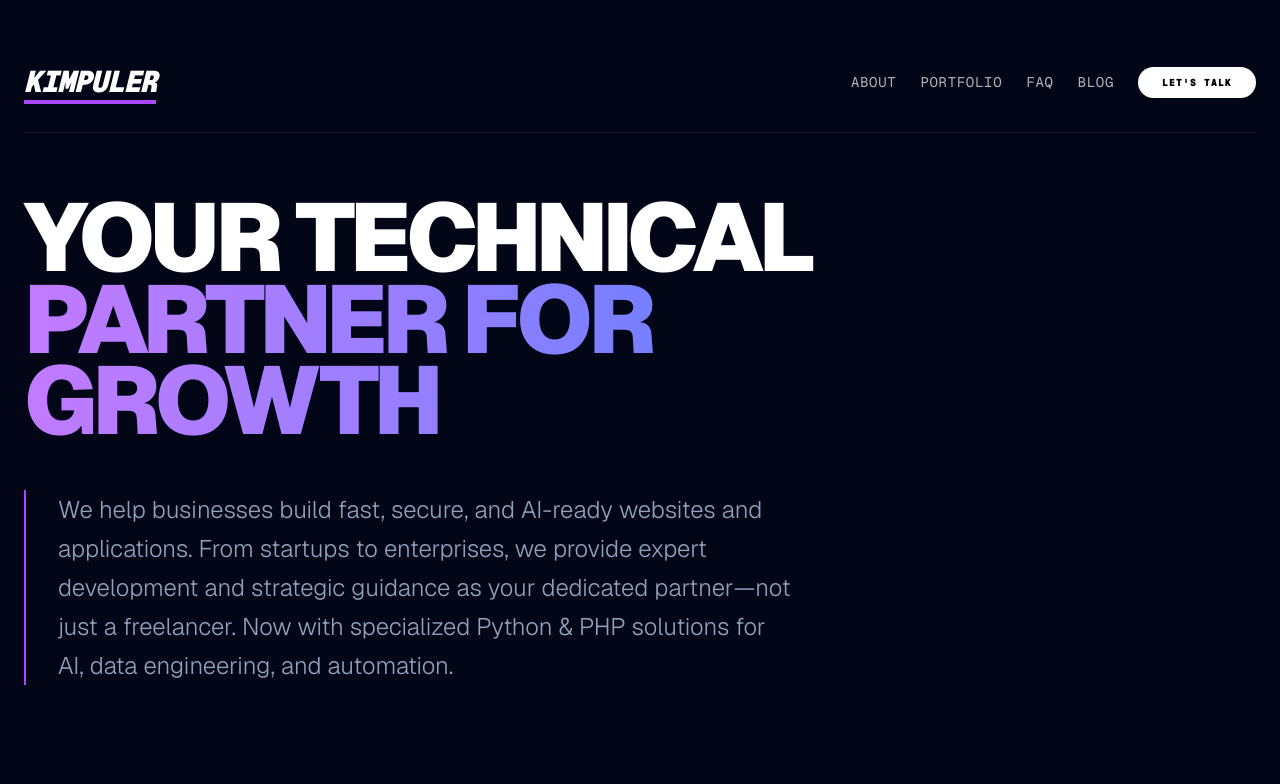
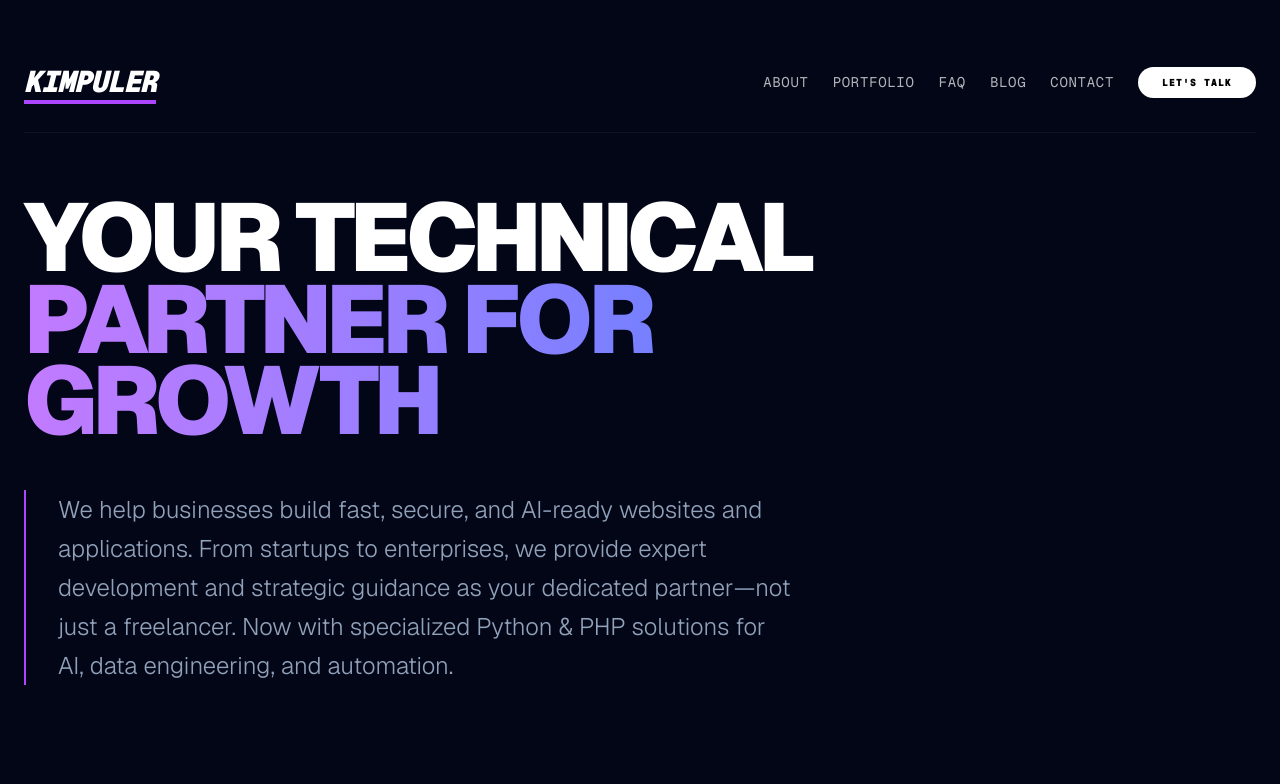
Before and after one commit to kimpuler19-sys/k1919-com, a Next.js app: page / in a window 1280 px wide. Shown: the top 784 px of the page. Built offline with nearby package versions, Linux system fonts and the light colour scheme; no server answers.

Commit message:
Update page.js

```diff
--- a/app/page.js
+++ b/app/page.js
@@ -135,7 +135,7 @@ export default function Home() {
             <Link href="/portfolio" className="text-white/70 hover:text-white transition text-sm uppercase tracking-wider">Portfolio</Link>
             <Link href="/faq" className="text-white/70 hover:text-white transition text-sm uppercase tracking-wider">FAQ</Link>
             <Link href="/blog" className="text-white/70 hover:text-white transition text-sm uppercase tracking-wider">Blog</Link>
-            {/* <Link href="/contact" className="text-white/70 hover:text-white transition text-sm uppercase tracking-wider">Contact</Link> */}
+            <Link href="/contact" className="text-white/70 hover:text-white transition text-sm uppercase tracking-wider">Contact</Link>
             <a href="https://wa.me/6283841632837" target="_blank" className="bg-white text-black px-6 py-2 rounded-full font-black hover:bg-purple-500 hover:text-white transition-all uppercase tracking-widest text-[10px]">Let's Talk</a>
           </div>
         </nav>
@@ -274,7 +274,7 @@ export default function Home() {
             <Link href="/faq" className="text-slate-500 hover:text-white">FAQ</Link>
             <Link href="/blog" className="text-slate-500 hover:text-white">Blog</Link>
             <a href="/terms" className="text-purple-500 hover:text-white">Terms</a>
-            {/* <Link href="/contact" className="text-slate-500 hover:text-white">Contact</Link> */}
+            <Link href="/contact" className="text-slate-500 hover:text-white">Contact</Link>
             <a href="https://wa.me/6283841632837" className="text-emerald-400 animate-pulse">Consult</a>
           </div>
         </footer>
```
